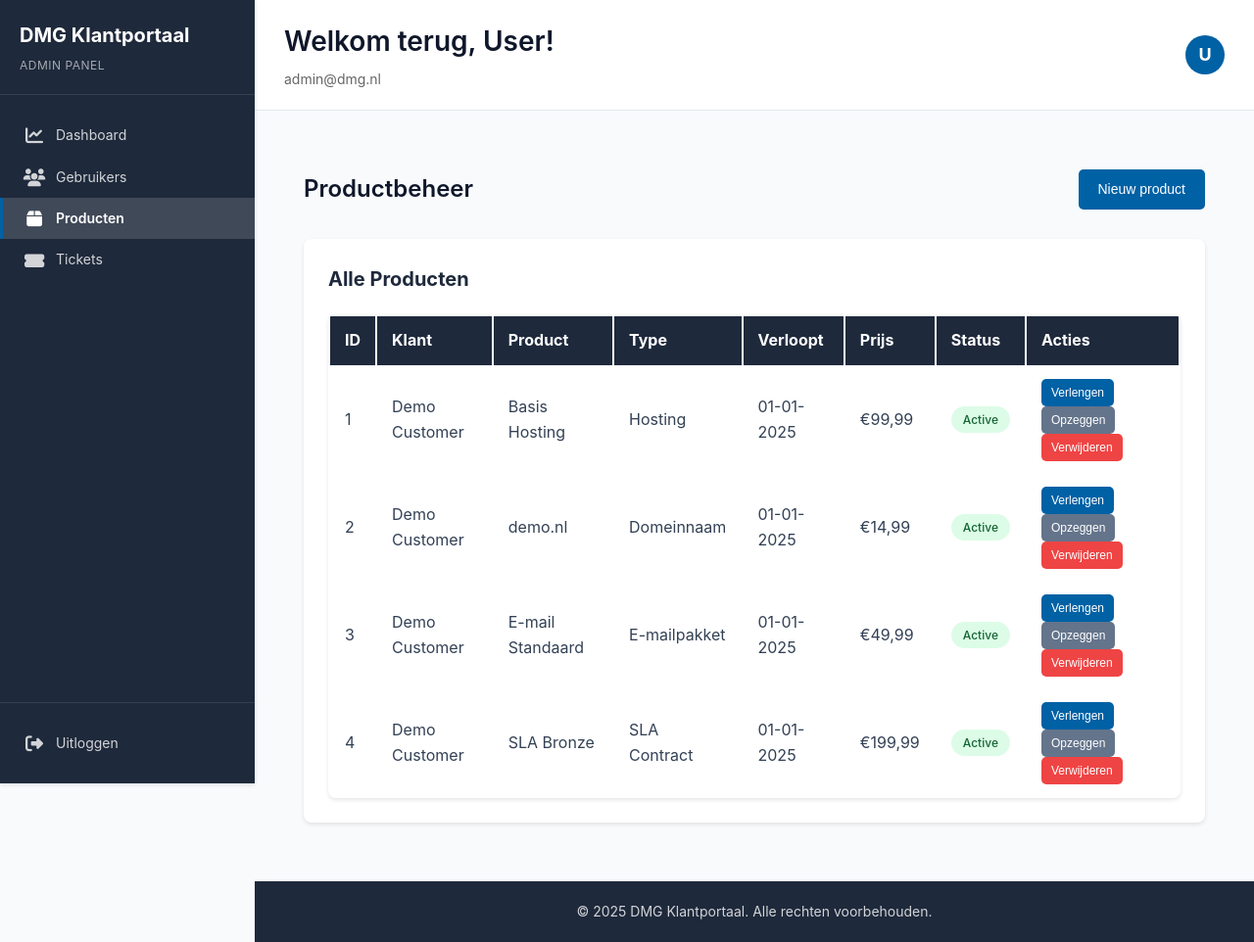
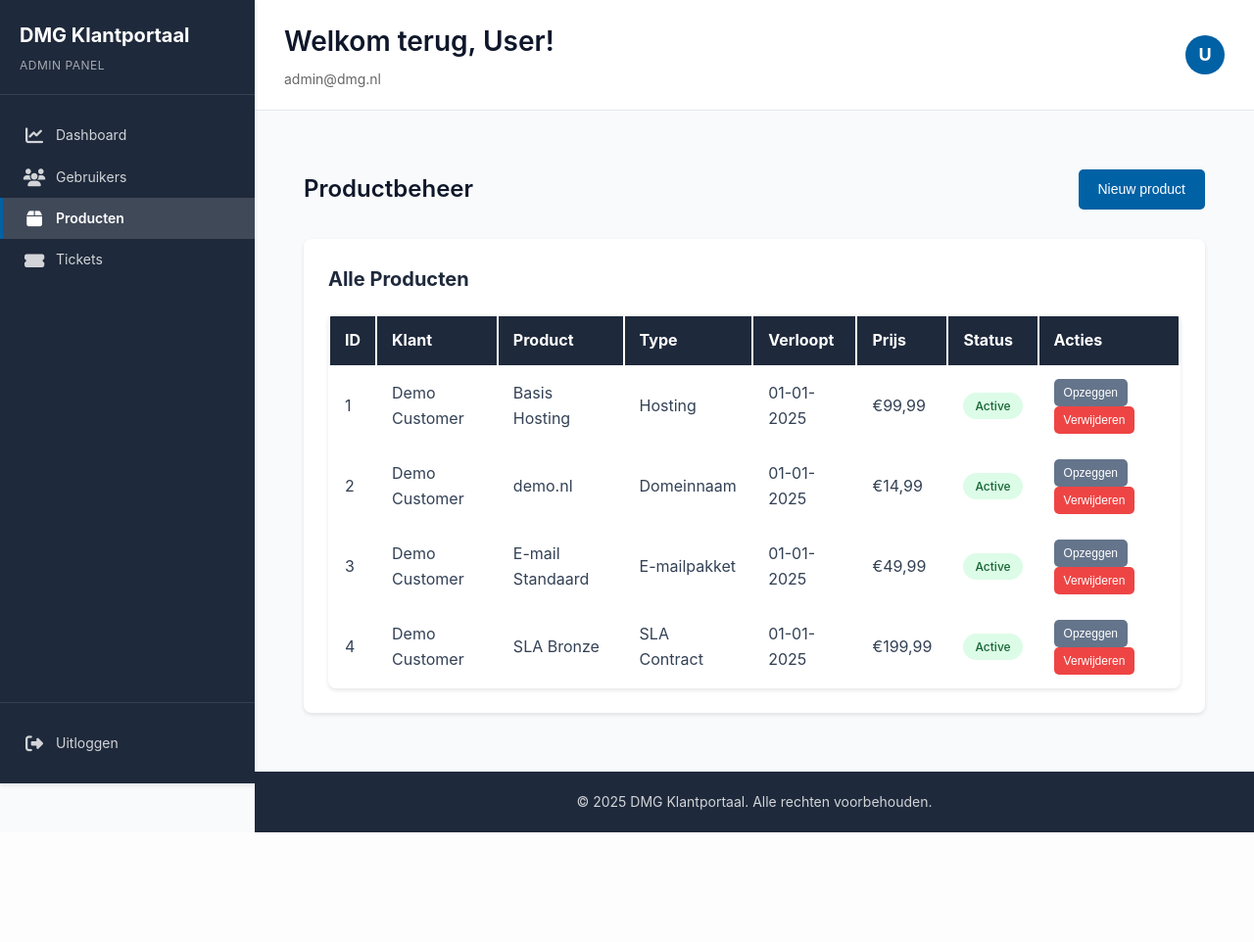
Before and after one commit to jarrin/dmg-klantenportaal, a PHP site: page /admin/products.php in a window 1280 px wide. Shown: the whole page at 98% size. After the commit the page ends 850 px from the top, so only its background shows below. Run offline with PHP 8.4, Linux system fonts and the light colour scheme; a user stored in the database is signed in; data comes from the database, SQL or seed files in the repository; data that the repository does not hold is empty.

Commit message:
refactor: remove extend action button from product management interface for cleaner layout

```diff
--- a/src/admin/products.php
+++ b/src/admin/products.php
@@ -328,12 +328,6 @@ $pageTitle = 'Productbeheer - ' . APP_NAME;
                             <td>
                                 <?php if ($product['status'] === 'active'): ?>
                                     <form method="POST" style="display: inline;">
-                                        <input type="hidden" name="action" value="extend">
-                                        <input type="hidden" name="product_id" value="<?php echo $product['id']; ?>">
-                                        <input type="hidden" name="months" value="12">
-                                        <button type="submit" class="btn btn-sm btn-primary">Verlengen</button>
-                                    </form>
-                                    <form method="POST" style="display: inline;">
                                         <input type="hidden" name="action" value="cancel">
                                         <input type="hidden" name="product_id" value="<?php echo $product['id']; ?>">
                                         <button type="submit" class="btn btn-sm btn-secondary">Opzeggen</button>
```
